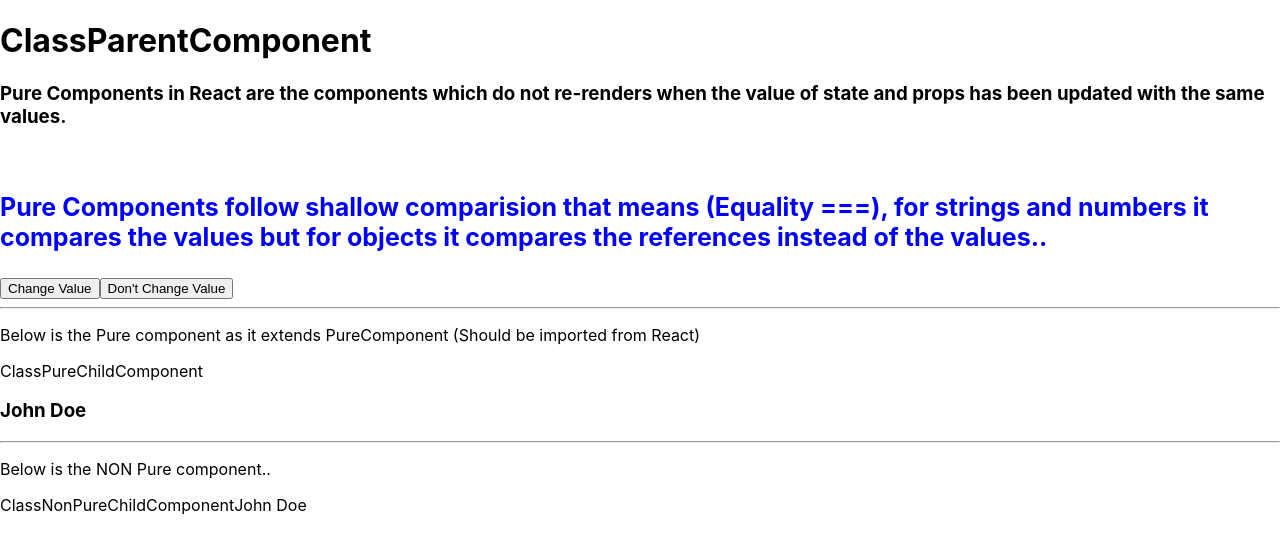
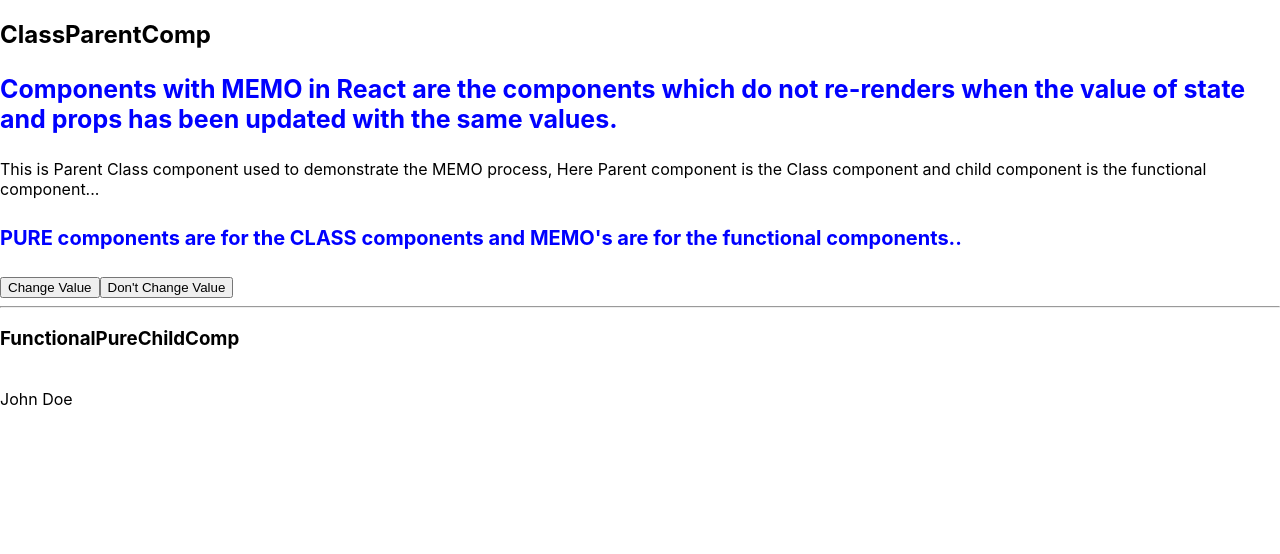
Before and after one commit to prudhvikaranam/reactReference, a React (Create React App) app: page / in a window 1280 px wide. Shown: the top 554 px of the page. Built offline with nearby package versions, Linux system fonts and the light colour scheme.

Commit message:
adding memo components

```diff
--- a/src/App.js
+++ b/src/App.js
@@ -7,11 +7,15 @@ import ParentFuncComp from './state/ParentFuncComp';
 import ParentClassComp from './state/ParentClassComp';
 import ParentClassLC from './lifecycles/parentClassLC';
 import ClassParentComponent from './PureComponents/Class/ClassParentComponent';
+import FunctionalParentComp from './PureComponents/functional/FunctionalParentComp';
+import ClassParentComp from './PureComponents/functional/ClassParentComp';
 
 function App() {
   return (
     // Pure Components
-    <ClassParentComponent />
+    // <ClassParentComponent />
+    <ClassParentComp />
+    // <FunctionalParentComp />
 
 
     // Life Cycle Methods
--- /dev/null
+++ b/src/PureComponents/functional/ClassParentComp.js
@@ -0,0 +1,27 @@
+import React, { Component } from 'react'
+import FunctionalPureChildComp from './FunctionalPureChildComp';
+
+export class ClassParentComp extends Component {
+  constructor() {
+    super();
+    this.state = {
+      name: 'John Doe'
+    }
+  }
+  render() {
+    return (
+      <div>
+        <h2>ClassParentComp</h2>
+        <h3 className='info'>Components with MEMO in React are the components which do not re-renders when the value of state and props has been updated with the same values.</h3>
+        <p>This is Parent Class component used to demonstrate the MEMO process, Here Parent component is the Class component and child component is the functional component...</p>
+        <h4 className='info2'>PURE components are for the CLASS components and MEMO's are for the functional components..</h4>
+        <button onClick={() => { this.setState({ name: "John Smith" }) }}>Change Value</button>
+        <button onClick={() => { this.setState({ name: 'John Doe' }) }}>Don't Change Value</button>
+        <hr />
+        <FunctionalPureChildComp name={this.state.name} />
+      </div>
+    )
+  }
+}
+
+export default ClassParentComp
--- a/src/PureComponents/functional/FunctionalParentComp.js
+++ b/src/PureComponents/functional/FunctionalParentComp.js
@@ -1,4 +1,4 @@
-import React from 'react'
+import React from 'react';
 
 function FunctionalParentComp() {
   return (
@@ -6,4 +6,4 @@ function FunctionalParentComp() {
   )
 }
 
-export default FunctionalParentComp
+export default FunctionalParentComp;
--- a/src/PureComponents/functional/FunctionalPureChildComp.js
+++ b/src/PureComponents/functional/FunctionalPureChildComp.js
@@ -1,9 +1,15 @@
 import React from 'react'
 
-function FunctionalPureChildComp() {
+function FunctionalPureChildComp(props) {
+  console.log(props.name);
   return (
-    <div>FunctionalPureChildComp</div>
+    <div>
+      <h3>
+        FunctionalPureChildComp
+      </h3><br />
+      {props.name}
+    </div>
   )
 }
 
-export default FunctionalPureChildComp
+export default React.memo(FunctionalPureChildComp);
--- a/src/ref's/fwdRef/fwParentRef.js
+++ b/src/ref's/fwdRef/fwParentRef.js
@@ -15,6 +15,7 @@ class FwParentRef extends Component {
         return (
             <div>
                 <h1>Forwarding Ref.....</h1>
+                <h2>Helps us to directly access the DOM nodes in REACT</h2>
                 <p>This is a Parent forward red inputInput</p>
                 <button onClick={this.fwdRefMethod.bind(this)}>Pass ref to func comp</button>
                 <hr />
--- a/src/ref's/refWithClassComp/parentInput.js
+++ b/src/ref's/refWithClassComp/parentInput.js
@@ -19,6 +19,7 @@ class ParentInput extends Component {
     render() {
         return (
             <div>
+                <h2>Helps us to directly access the DOM nodes in REACT</h2>
                 <p>This is a ParentInput</p>
                 <button onClick={this.parentFocus.bind(this)}>Focus Child Input From Parent</button>
                 <hr />
```
